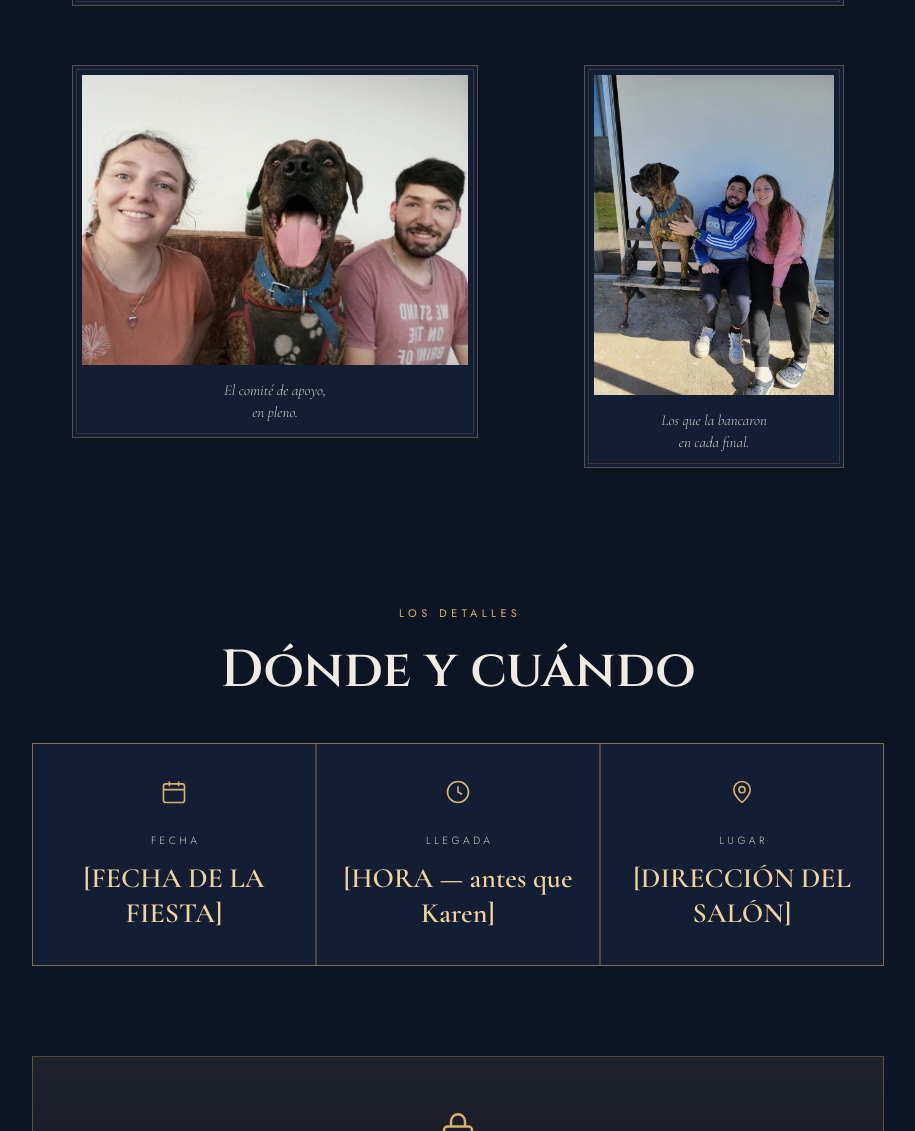
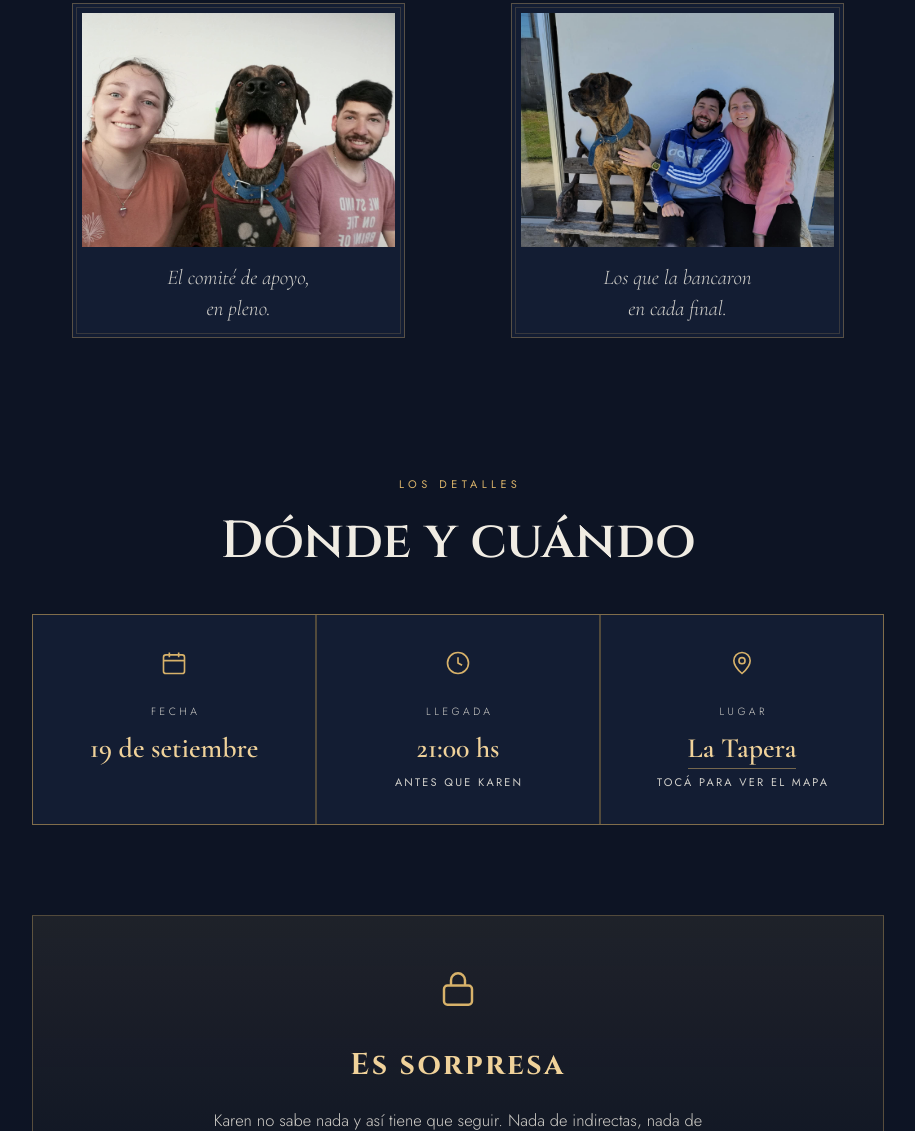
Before and after one commit to BraianTuck/Karen_Egreso, a plain HTML site: page index.html in a window 1280 px wide. Shown: the part 2395-3526 px from the top of the page, without its empty margins (182-1097 px from the left). Drawn offline with nearby package versions, Linux system fonts and the light colour scheme.

Commit message:
Datos de la fiesta, mapa de La Tapera y ajustes de la galería
19 de setiembre, 21:00 hs en La Tapera, con enlace a Google Maps.
Las dos fotos de abajo pasan a igual tamaño y los epígrafes crecen.

Co-Authored-By: Claude Opus 5 (1M context) <noreply@anthropic.com>

```diff
--- a/index.html
+++ b/index.html
@@ -284,18 +284,20 @@
   /* una arriba a todo el ancho, dos abajo */
   .principal{grid-column:1 / -1}
   .principal img{aspect-ratio:4/3;object-position:center 25%}
-  .secundaria-a{grid-column:1 / span 7}
-  .secundaria-a img{aspect-ratio:4/3}
-  .secundaria-b{grid-column:8 / span 5}
-  .secundaria-b img{aspect-ratio:3/4}
+  /* las dos de abajo, mismo ancho y mismo alto */
+  .secundaria-a{grid-column:1 / span 6}
+  .secundaria-b{grid-column:7 / span 6}
+  .secundaria-a img,.secundaria-b img{aspect-ratio:4/3}
+  /* la del banco es vertical: encuadre alto para no cortar las caras */
+  .secundaria-b img{object-position:center 30%}
   .retrato figcaption{
     font-family:"Cormorant Garamond",serif;
     font-style:italic;
-    font-size:15px;
+    font-size:clamp(17px,3.6vw,21px);
     color:var(--hueso-tenue);
     text-align:center;
-    padding:14px 6px 4px;
-    line-height:1.5;
+    padding:16px 8px 4px;
+    line-height:1.45;
   }
 
   /* ---------- datos ---------- */
@@ -328,6 +330,25 @@
     font-weight:600;
     line-height:1.25;
     color:var(--oro-vivo);
+  }
+  .dato dd a{
+    color:var(--oro-vivo);
+    text-decoration:none;
+    border-bottom:1px solid rgba(216,178,106,.5);
+    padding-bottom:3px;
+    transition:border-color .2s ease;
+  }
+  .dato dd a:hover{color:var(--oro-vivo);border-bottom-color:var(--oro-vivo)}
+  .dato .nota{
+    display:block;
+    margin-top:10px;
+    font-family:"Jost",sans-serif;
+    font-weight:400;
+    font-size:11px;
+    letter-spacing:.2em;
+    text-transform:uppercase;
+    color:var(--hueso-tenue);
+    padding-left:.2em;
   }
 
   /* ---------- secreto ---------- */
@@ -545,9 +566,7 @@
       </p>
       <p>
         Ahora hay dos palabras al lado de tu nombre —<strong>abogada</strong> y
-        <strong>escribana pública</strong>— que se ganaron con años de códigos
-        subrayados, fotocopias hasta el tuétano y mates que se enfriaban mientras
-        seguías leyendo.
+        <strong>escribana pública.</strong>
       </p>
       <p>
         No podíamos dejar que eso pasara sin una fiesta. Así que armamos una, a tus
@@ -582,19 +601,23 @@
         <svg viewBox="0 0 24 24" fill="none" stroke="currentColor" stroke-width="1.4" aria-hidden="true">
           <rect x="3" y="5" width="18" height="16" rx="2"/><path d="M3 10h18M8 3v4M16 3v4"/>
         </svg>
-        <dt>Fecha</dt><dd>[FECHA DE LA FIESTA]</dd>
+        <dt>Fecha</dt><dd>19 de setiembre</dd>
       </div>
       <div class="dato">
         <svg viewBox="0 0 24 24" fill="none" stroke="currentColor" stroke-width="1.4" aria-hidden="true">
           <circle cx="12" cy="12" r="9"/><path d="M12 7v5l3.5 2"/>
         </svg>
-        <dt>Llegada</dt><dd>[HORA — antes que Karen]</dd>
+        <dt>Llegada</dt><dd>21:00 hs<span class="nota">Antes que Karen</span></dd>
       </div>
       <div class="dato">
         <svg viewBox="0 0 24 24" fill="none" stroke="currentColor" stroke-width="1.4" aria-hidden="true">
           <path d="M12 21s7-6.2 7-11a7 7 0 1 0-14 0c0 4.8 7 11 7 11z"/><circle cx="12" cy="10" r="2.6"/>
         </svg>
-        <dt>Lugar</dt><dd>[DIRECCIÓN DEL SALÓN]</dd>
+        <dt>Lugar</dt>
+        <dd>
+          <a href="https://maps.app.goo.gl/utPm3DPfJVZMp9az9" target="_blank" rel="noopener">La Tapera</a>
+          <span class="nota">Tocá para ver el mapa</span>
+        </dd>
       </div>
     </dl>
   </section>
```
Also changed, not shown: 1 other file.
